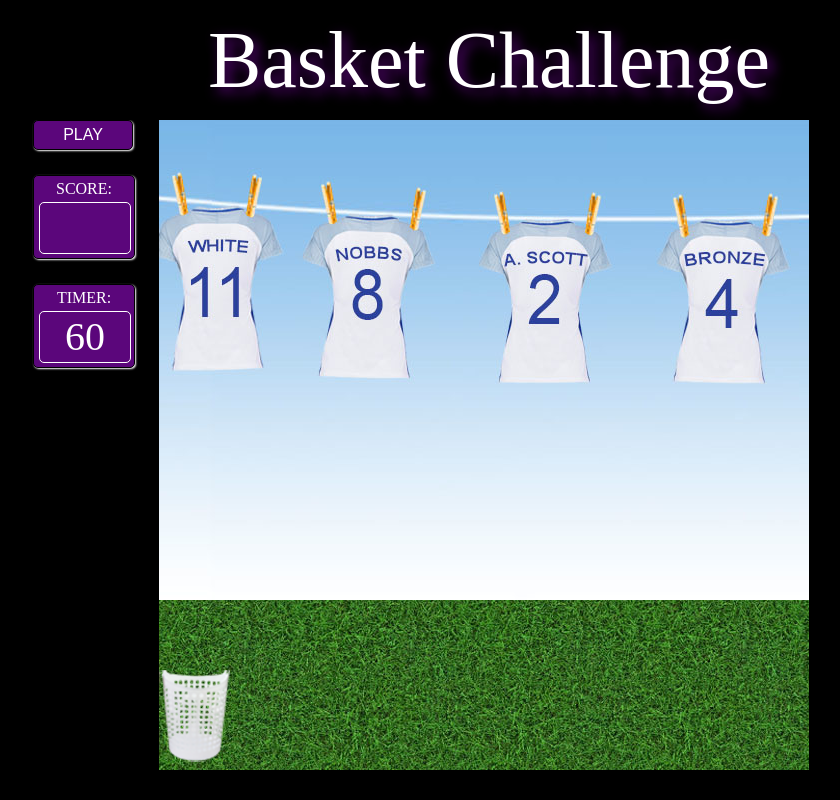
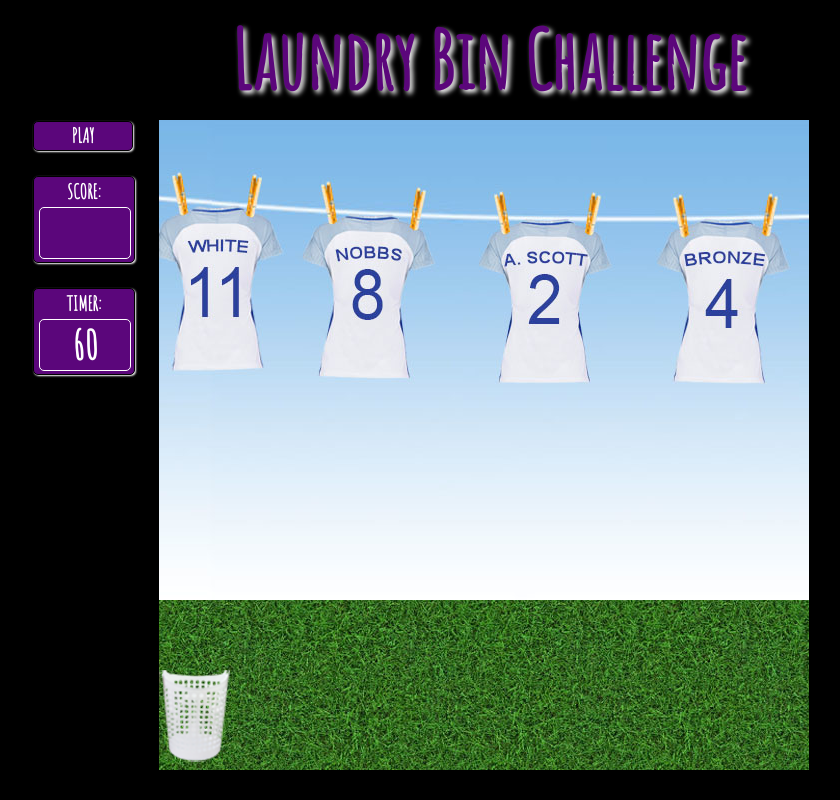
Before and after one commit to Sophie2525/wdi-project-1, a PHP site: page / in a window 1280 px wide. Shown: the whole page, without its empty margins (151-991 px from the left). Run offline with PHP 8.4, Linux system fonts and the light colour scheme; some libraries are stand-ins or nearby versions.

Commit message:
removed gameover when game has been completed

```diff
--- a/css/style.css
+++ b/css/style.css
@@ -2,6 +2,7 @@
 
 body{
   background-color: black;
+  font-family: 'Amatic SC', cursive;
 }
 
 .heading{
@@ -11,10 +12,11 @@ body{
 }
 
 h1 {
-  color: #fff;
+  color: #5b067b;
   text-align: center;
   font-size: 80px;
-  text-shadow: 5px 5px 13px  #5b067b;
+  font-weight: bold;
+  text-shadow: 3px 3px 5px #fff;
   margin: 20px;
 }
 
@@ -44,16 +46,18 @@ button {
   box-shadow: 1px 1px 2px #fff;
 
   display: block;
-  margin: 0 25px 10px 24px;
+  margin: .5px 25px 10px 24px;
 
   color: #fff;
   text-transform: uppercase;
-  font-size: 16px;
+  font-family: 'Amatic SC', cursive;
+  font-size: 20px;
+  font-weight: bold;
 }
 
 .scoreboard{
   width: 90px;
-  height: 72px;
+  height: 75px;
   background-color: #5b067b;
   border: 1px solid #000;
   border-radius: 5px;
@@ -63,7 +67,8 @@ button {
   color: #fff;
   text-align: center;
   text-transform: uppercase;
-  font-size: 16px;
+  font-size: 20px;
+  font-weight: bold;
   padding: 5px;
 }
 
@@ -77,13 +82,14 @@ button {
   color: #fff;
   margin-top: 5px;
   font-size: 40px;
+  font-weight: bold;
   text-align: center;
   padding: 5px;
 }
 
 .timerboard{
   width: 90px;
-  height: 72px;
+  height: 75px;
   background-color: #5b067b;
   border: 1px solid #000;
   border-radius: 5px;
@@ -93,7 +99,8 @@ button {
   color: #fff;
   text-align: center;
   text-transform: uppercase;
-  font-size: 16px;
+  font-size: 20px;
+  font-weight: bold;
   padding: 5px;
 }
 
--- a/index.html
+++ b/index.html
@@ -7,11 +7,12 @@
   <link rel="stylesheet" href="css/style.css">
   <script src="https://code.jquery.com/jquery-3.2.1.min.js" integrity="sha256-hwg4gsxgFZhOsEEamdOYGBf13FyQuiTwlAQgxVSNgt4=" crossorigin="anonymous"></script>
   <script type="text/javascript" src="js/app.js"></script>
+  <link href="https://fonts.googleapis.com/css?family=Amatic+SC" rel="stylesheet">
 </head>
 <body>
 
   <div class="title">
-    <h1>Basket Challenge</h1>
+    <h1>Laundry Bin Challenge</h1>
   </div>
 
   <main>
--- a/js/app.js
+++ b/js/app.js
@@ -1,6 +1,6 @@
 $(init);
 
-const difficulty = 3000;
+const difficulty = 2500;
 let $basket;
 let $score = 0;
 let $time = 60;
@@ -11,17 +11,26 @@ function init() {
 }
 
 function startGame() {
+  $time = 60;
+  $score = 0;
+  $('.score').text('');
   timer();
   moveBasket();
-  setInterval(createBall, difficulty);
+  var createBalls = setInterval(createBall, difficulty);
 
   const counter = setInterval(timer, 1000);
+
   function timer() {
     $time -= 1;
     // console.log($time);
+    // nextLevel();
     if ($time === 0) {
       clearInterval(counter);
-      alert('You scored' + '' + $score);
+      clearInterval(createBalls);
+      $('.ball').remove().stop();
+      console.log('You scored' + ' ' + $score);
+      // startGame();
+      // document.location.reload();
     }
     $('.timer').html($time);
   }
@@ -80,22 +89,30 @@ function collisionCheck($ball) {
 }
 
 function collision($ball) {
-  var x1 = $ball.offset().left;
-  var y1 = $ball.offset().top;
-  var h1 = $ball.outerHeight(true);
-  var w1 = $ball.outerWidth(true);
-  var b1 = y1 + h1;
-  var r1 = x1 + w1;
-  var x2 = $basket.offset().left;
-  var y2 = $basket.offset().top;
-  var h2 = $basket.outerHeight(true);
-  var w2 = $basket.outerWidth(true);
-  var b2 = y2 + h2;
-  var r2 = x2 + w2;
+  const x1 = $ball.offset().left;
+  const y1 = $ball.offset().top;
+  const h1 = $ball.outerHeight(true);
+  const w1 = $ball.outerWidth(true);
+  const b1 = y1 + h1;
+  const r1 = x1 + w1;
+  const x2 = $basket.offset().left;
+  const y2 = $basket.offset().top;
+  const h2 = $basket.outerHeight(true);
+  const w2 = $basket.outerWidth(true);
+  const b2 = y2 + h2;
+  const r2 = x2 + w2;
 
   if (b1 < y2 || y1 > b2 || r1 < x2 || x1 > r2) return false;
   return true;
 }
+
+// function nextLevel(){
+//   if (($time === 0) && ($score > 15)){
+//     alert( 'next level');
+//   } else if (($time === 0) & ($score <= 15)){
+//     alert('Game Over!');
+//   }
+// }
 
 function gameOver() {
   alert('Game Over!');
```
